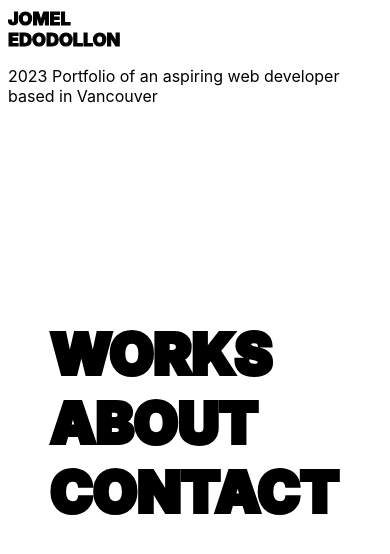
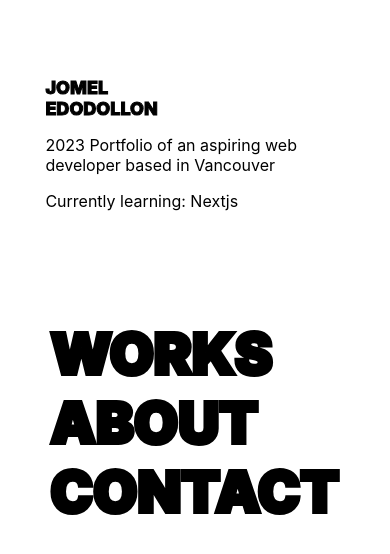
Before and after one commit to edodollon/Portfolio-23, a React (Vite) app: page / in a window 390 px wide. Shown: the top 554 px of the page. Built offline with nearby package versions, Linux system fonts and the light colour scheme.

Commit message:
landing page mobile styling

```diff
--- a/src/components/NameLogo.jsx
+++ b/src/components/NameLogo.jsx
@@ -2,7 +2,7 @@ import "../styles/nameLogo.scss";
 
 export default function NameLogo() {
   return (
-    <>
+    <div className="landing-info">
       <a className="logo" href="">
         <span className="firstName">JOMEL</span>
         <span className="lastName">EDODOLLON</span>
@@ -10,6 +10,7 @@ export default function NameLogo() {
       <p className="blurb">
         2023 Portfolio of an aspiring web developer based in Vancouver
       </p>
-    </>
+      <p>Currently learning: Nextjs</p>
+    </div>
   );
 }
--- a/src/styles/nameLogo.scss
+++ b/src/styles/nameLogo.scss
@@ -1,10 +1,15 @@
 @import "../styles/global.scss";
+
+.landing-info {
+  font-family: "Inter", sans-serif;
+  padding: 10% 10% 0;
+}
 
 .logo {
   @include link-style();
   display: flex;
-  font-family: "Inter", sans-serif;
   flex-direction: column;
+  margin-top: 2rem;
   // position: absolute;
   // bottom: calc(7.5vh + 15rem);
   // left: 100px;
@@ -20,6 +25,5 @@
 }
 
 .blurb {
-  font-family: "Inter", sans-serif;
   font-size: 16px;
 }
```
